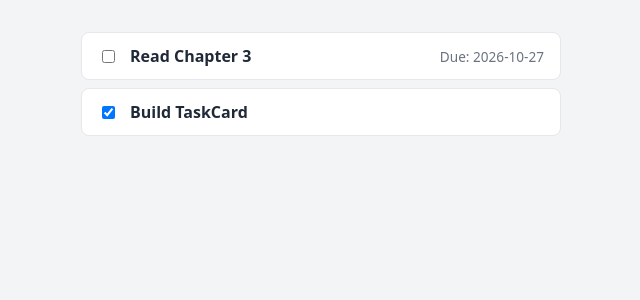
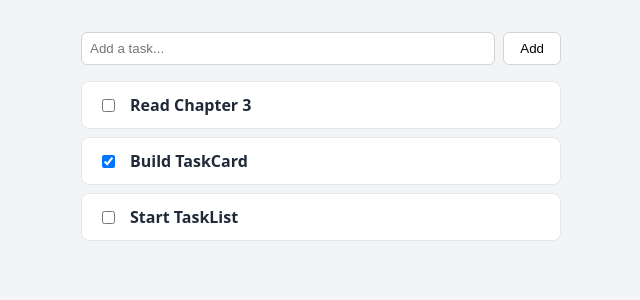
Before and after one commit to khanlarovemin/sfwe475-lab4-2203060208, a React (Vite) app: page / in a window 1280 px wide. Shown: the top 300 px of the page, without its empty margins (319-959 px from the left). Built offline with nearby package versions, Linux system fonts and the light colour scheme.

Commit message:
feat: render task list with keys and controlled NewTaskInput

```diff
--- a/src/App.tsx
+++ b/src/App.tsx
@@ -1,10 +1,11 @@
-import TaskCard from "./TaskCard";
+import NewTaskInput from "./NewTaskInput";
+import TaskList from "./TaskList";
 
 function App() {
   return (
     <>
-      <TaskCard title="Read Chapter 3" done={false} dueDate="2026-10-27" />
-      <TaskCard title="Build TaskCard" done={true} />
+      <NewTaskInput />
+      <TaskList />
     </>
   );
 }
--- /dev/null
+++ b/src/NewTaskInput.tsx
@@ -0,0 +1,23 @@
+import { useState } from "react";
+
+function NewTaskInput() {
+  const [text, setText] = useState("");
+
+  function handleAdd() {
+    console.log(text);
+    setText("");
+  }
+
+  return (
+    <div className="new-task">
+      <input
+        value={text}
+        onChange={(e) => setText(e.target.value)}
+        placeholder="Add a task..."
+      />
+      <button onClick={handleAdd}>Add</button>
+    </div>
+  );
+}
+
+export default NewTaskInput;
--- /dev/null
+++ b/src/TaskList.tsx
@@ -0,0 +1,25 @@
+import type { Task } from "./schemas";
+import TaskCard from "./TaskCard";
+
+const tasks: Task[] = [
+  { id: 1, title: "Read Chapter 3", done: false },
+  { id: 2, title: "Build TaskCard", done: true },
+  { id: 3, title: "Start TaskList", done: false },
+];
+
+function TaskList() {
+  return (
+    <div>
+      {tasks.map((task) => (
+        <TaskCard
+          key={task.id}
+          title={task.title}
+          done={task.done}
+          dueDate={task.dueDate}
+        />
+      ))}
+    </div>
+  );
+}
+
+export default TaskList;
--- a/src/index.css
+++ b/src/index.css
@@ -38,3 +38,24 @@ body {
   font-size: 0.85rem;
   color: #6b7280;
 }
+
+.new-task {
+  display: flex;
+  gap: 0.5rem;
+  margin-bottom: 1rem;
+}
+
+.new-task input {
+  flex: 1;
+  padding: 0.5rem;
+  border: 1px solid #d1d5db;
+  border-radius: 6px;
+}
+
+button {
+  padding: 0.5rem 1rem;
+  border: 1px solid #d1d5db;
+  border-radius: 6px;
+  background: #fff;
+  cursor: pointer;
+}
```
Also changed, not shown: notes/react.md (+8 -0 lines).
